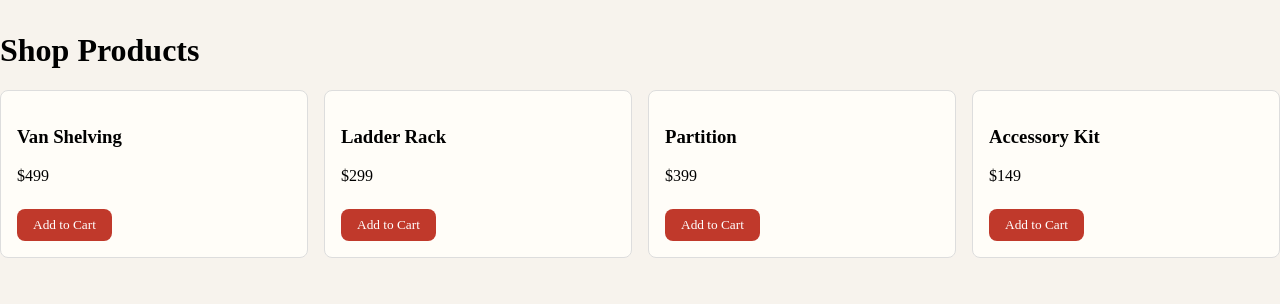
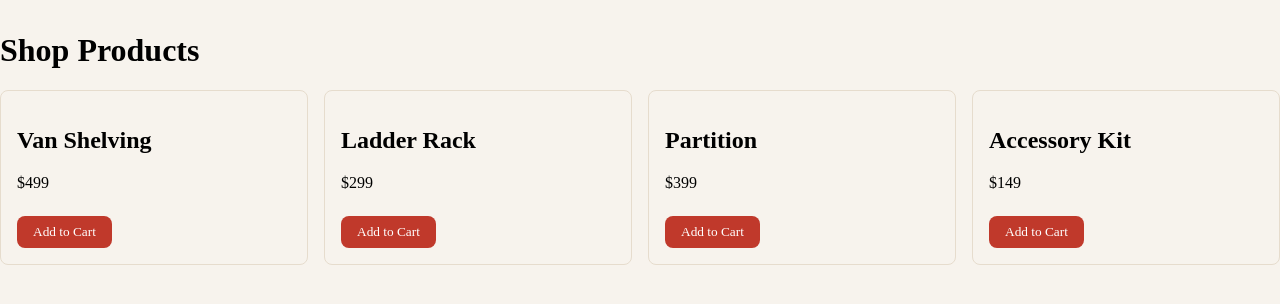
Before and after one commit to dev-verde1071/website, a Next.js app: page /shop in a window 1280 px wide. Shown: the top 304 px of the page. Built offline with nearby package versions, Linux system fonts and the light colour scheme.

Commit message:
Update ProductCard.js

```diff
--- a/components/ProductCard.js
+++ b/components/ProductCard.js
@@ -2,23 +2,24 @@
 
 export default function ProductCard({ product, addToCart }) {
   return (
-    <div style={{
-      border: "1px solid #ddd",
-      padding: "1rem",
-      borderRadius: "0.5rem",
-      background: "#FFFDF8"
-    }}>
-      <h3>{product.name}</h3>
+    <div
+      style={{
+        border: "1px solid #E6DCCD",
+        padding: "1rem",
+        borderRadius: "0.5rem"
+      }}
+    >
+      <h2>{product.name}</h2>
       <p>${product.price}</p>
       <button
         onClick={() => addToCart(product)}
         style={{
           marginTop: "0.5rem",
+          padding: "0.5rem 1rem",
           background: "#C0392B",
-          color: "#fff",
+          color: "white",
           border: "none",
           borderRadius: "0.5rem",
-          padding: "0.5rem 1rem",
           cursor: "pointer"
         }}
       >
```
